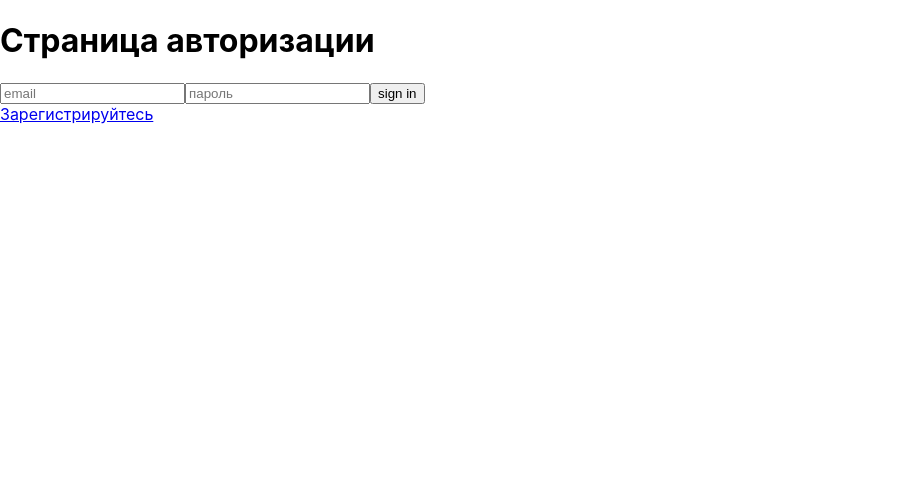
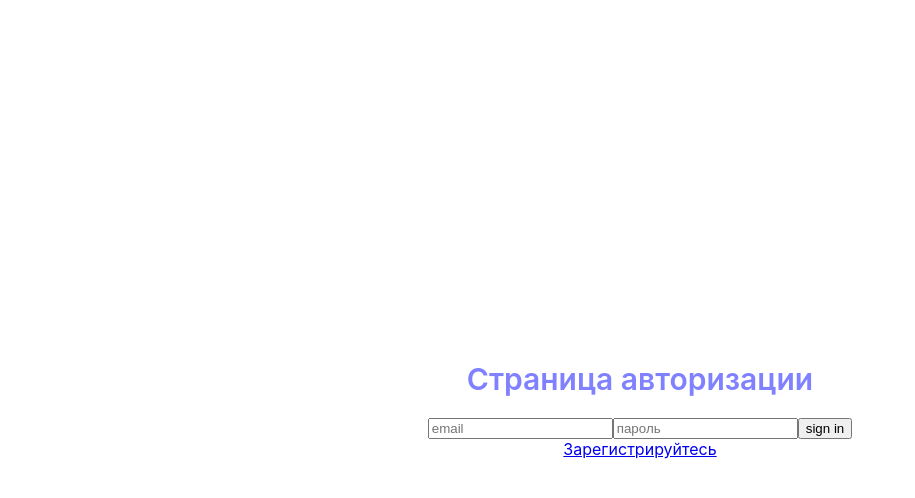
Before and after one commit to anyageexy/React_app, a React (Create React App) app in the folder my-app/: page /login in a window 1280 px wide. Shown: the top 498 px of the page, without its empty margins (0-915 px from the left). Built offline with nearby package versions, Linux system fonts and the light colour scheme; no server answers.

Commit message:
добавление стилей для контейнера с формой на страницу авторизации

```diff
--- a/my-app/src/App.css
+++ b/my-app/src/App.css
@@ -43,3 +43,39 @@
   color: #ffffff;
   text-align: center;
 }
+
+/* MY STYLES */
+
+/* HOME PAGE */
+.home_page_link_container{
+  width: 100%;
+  /* text-align: center; */
+  height: 100px;
+  display: flex;
+  flex-direction: column;
+  justify-content: center;
+}
+.home_page_link{
+  /* text-decoration: none; */
+  min-width: 100%;
+  text-align: center;
+  font-size: 30px;
+  font-weight: 600;
+  color:rgb(127, 129, 255);
+}
+
+/* LOGIN PAGE */
+.login_page_form_container{
+  width: 100%;
+  /* text-align: center; */
+  height: 100vh;
+  display: flex;
+  flex-direction: column;
+  justify-content: center;
+  align-items: center;
+}
+.login_page_head{
+  font-size: 30px;
+  font-weight: 600;
+  color:rgb(127, 129, 255);
+}
--- a/my-app/src/pages/HomePage.js
+++ b/my-app/src/pages/HomePage.js
@@ -14,7 +14,10 @@ const HomePage = () => {
     </div>
   ) :
   (
-      <Link to= '/login'>Войдите в систему</Link>
+    <div className='home_page_link_container'>
+      <Link to= '/login' className='home_page_link'>Войдите в систему</Link>
+    </div>
+
   )
 }
 
--- a/my-app/src/pages/LoginPage.js
+++ b/my-app/src/pages/LoginPage.js
@@ -6,8 +6,8 @@ import { Link } from "react-router-dom";
 const LoginPage = () => {
   return(
     //форма типа для авторизации
-    <div>
-      <h1>Страница авторизации</h1>
+    <div className="login_page_form_container">
+      <h1 className = 'login_page_head'>Страница авторизации</h1>
       <Login></Login>
       <Link to='/register'>Зарегистрируйтесь</Link>
     </div>
```
Also changed, not shown: my-app/src/style.css (deleted).
